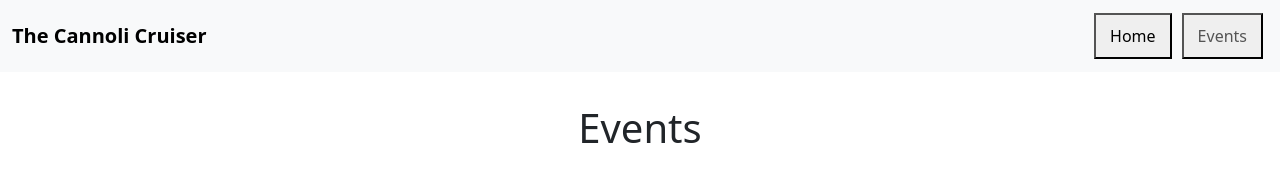
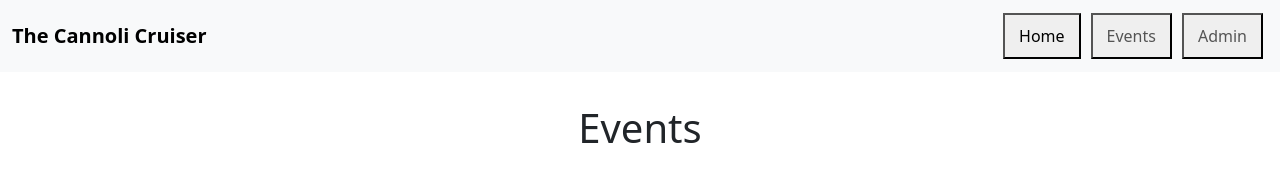
Before and after one commit to 700233885/FoodTruck, a website: page public/events.html in a window 1280 px wide. Drawn offline with nearby package versions, Linux system fonts and the light colour scheme; no server answers; a web font is replaced by a local one.

Commit message:
adding admin link

```diff
--- a/public/events.html
+++ b/public/events.html
@@ -32,6 +32,11 @@
                         <a class="nav-link" href="events.html">Events</a>
                     </button>
                 </li>
+                <li class="nav-item">
+                  <button>
+                      <a class="nav-link" href="admin.html">Admin</a>
+                  </button>
+                </li>
             </ul>
           </div>
         </div>
```
Also changed, not shown: public/index.html (+5 -0 lines).
